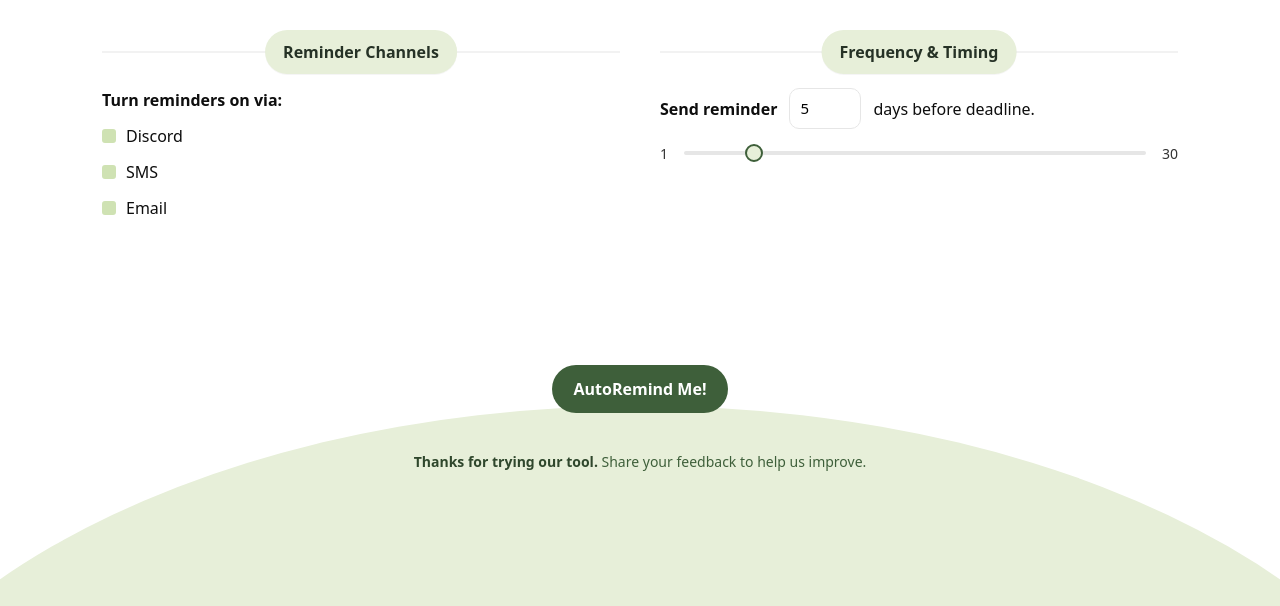
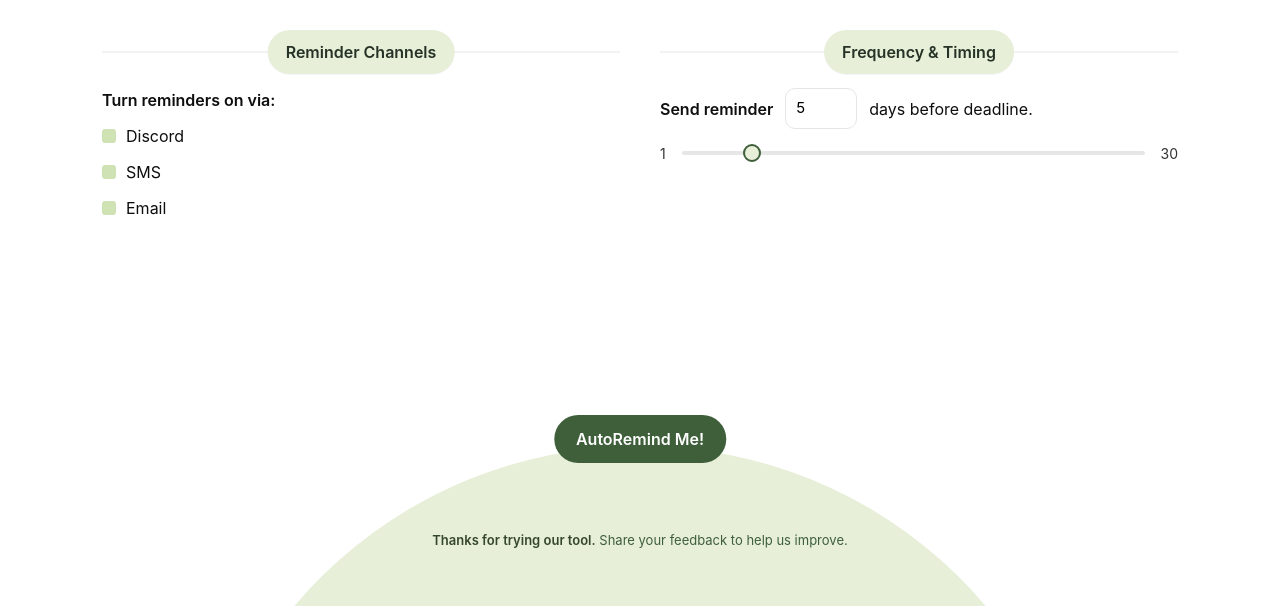
Before and after one commit to LanceSantana/AutoRemind_UI.github.io, a plain HTML site: page index.html in a window 1280 px wide. Shown: the part 194-800 px from the top of the page. Drawn offline with Linux system fonts and the light colour scheme.

Commit message:
Update UI layout and styling
- Adjust semicircle size and positioning (70vw width, 55vh height)
- Move button to bottom: 7vh with 68px gap to text
- Revert to original olive green color scheme
- Update font-family to modern sans-serif stack
- Remove white background from fixed CTA area
- Position button and text on semicircle edge

```diff
--- a/index.html
+++ b/index.html
@@ -10,13 +10,13 @@
 
     <style>
       :root{
-        --olive:#3e5f3a; --olive-dark:#2f472c; --pale:#e7efd9;
+        --olive:#3e5f3a; --olive-dark:#35472c; --pale:#e7efd9;
         --text:#0e0e0e; --muted:#6b6b6b; --line:#e6e6e6;
       }
       *{ box-sizing:border-box; }
       html,body{ margin:0; padding:0; }
-      body{ font-family:system-ui,-apple-system,Segoe UI,Roboto,Arial,sans-serif; color:var(--text); background:#fff; }
-      .container{ width:min(1100px,92vw); margin:0 auto; }
+      body{ font-family:-apple-system,BlinkMacSystemFont,"Segoe UI",Roboto,"Helvetica Neue",Arial,"Noto Sans",sans-serif; color:var(--text); background:#fff; }
+      .container{ width:min(1100px,92vw); margin:0 auto; padding-bottom:100px; }
 
       /* Top nav */
       .nav{ position:sticky; top:0; z-index:10; display:flex; align-items:center; justify-content:space-between; padding:18px clamp(16px,4vw,28px); background:#fff; }
@@ -103,12 +103,23 @@
       }
       .num-input:focus{ outline:2px solid #cfe2b3; border-color:#cfe2b3; }
 
-      .cta-wrap{ display:flex; justify-content:center; margin:145px 0 36px; }
+      .cta-wrap{
+        position: fixed;
+        bottom: 7vh;
+        left: 50%;
+        transform: translateX(-50%);
+        z-index: 100;
+        margin: 0;
+        display: flex;
+        flex-direction: column;
+        align-items: center;
+        gap: 68px;
+      }
       .btn--cta{ background:var(--olive); color:#fff; padding:12px 22px; border-radius:999px; font-size:16px; }
       .btn--cta:hover{ background:var(--olive-dark); }
 
       /* Big green arc */
-      .arc-bg{ position:fixed; left:50%; transform:translateX(-50%); bottom:-35vh; width:130vw; height:60vh; border-radius:50% 50% 0 0 / 100% 100% 0 0; background:var(--pale); z-index:-1; }
+      .arc-bg{ position:fixed; left:50%; transform:translateX(-50%); bottom:-35vh; width:70vw; height:55vh; border-radius:50% 50% 0 0 / 100% 100% 0 0; background:var(--pale); z-index:-1; }
 
       /* Footer (renamed to avoid theme's blue .footer) */
       .site-footer{ text-align:center; margin:8px auto 36px; background:transparent !important; }
@@ -228,17 +239,15 @@
 
       <div class="cta-wrap">
         <button class="btn btn--cta">AutoRemind Me!</button>
+        <small style="text-align: center; color: var(--muted); font-size: 13px;">
+          <span class="thanks">Thanks for trying our tool.</span>
+          <span class="feedback"> Share your feedback to help us improve.</span>
+        </small>
       </div>
     </section>
 
-    <!-- Arc + footer -->
+    <!-- Arc -->
     <div class="arc-bg"></div>
-    <footer class="site-footer container">
-      <small>
-        <span class="thanks">Thanks for trying our tool.</span>
-        <span class="feedback"> Share your feedback to help us improve.</span>
-      </small>
-    </footer>
   </body>
 </html>
 <data value=""></data>
```
